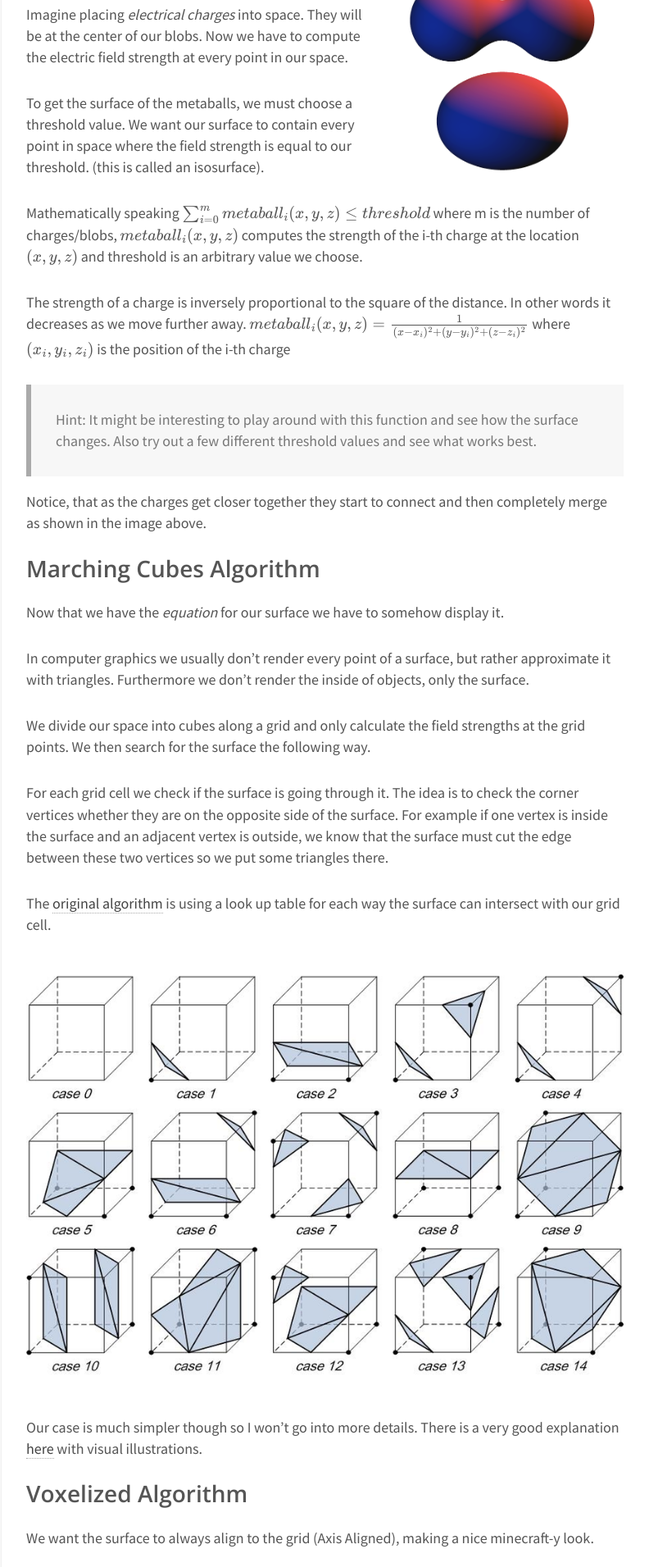
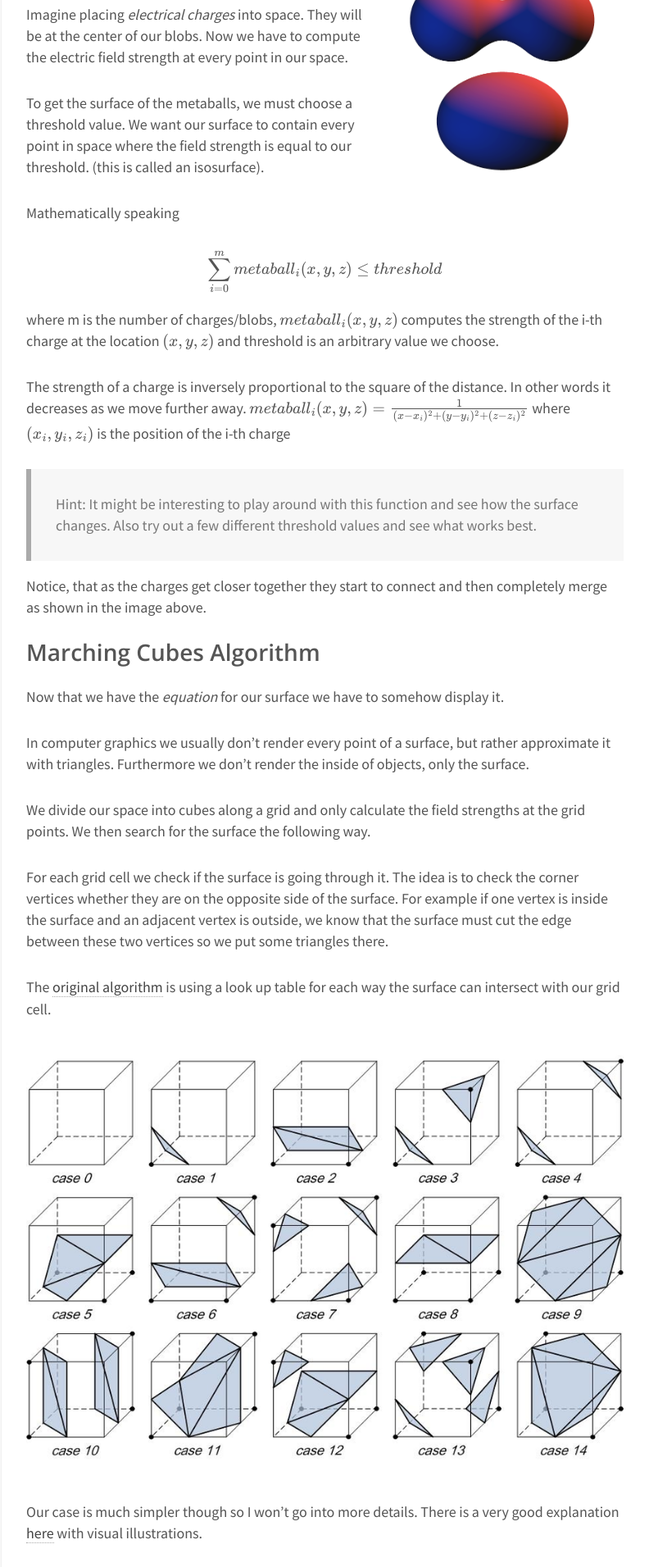
Before and after one commit to Dawars/dawars.github.io, a Jekyll site: the page built from _posts/2014-11-05-liquid-blobs-voxelized-marching-cubes-minecraft.md, in a window 1280 px wide. Shown: the part 1948-3859 px from the top of the page at 82% size, without its empty margins (54-846 px from the left). Built offline with Jekyll 4.4.1, drawn with Linux system fonts in a browser that asks for light colours; our own code applies the rules of GitHub Pages for plain Markdown files; formulas are drawn with MathJax 3; a script that is not in the unit is left out.

Commit message:
small fixes

```diff
--- a/_layouts/post.html
+++ b/_layouts/post.html
@@ -6,7 +6,7 @@ layout: default
         <div class="col-md-8">
             <p id="breadcrumbs">
                 <span class="glyphicon glyphicon-home"></span>
-                <a href="https://wp-themes.com/" rel="home">Home</a>
+                <a href="/" rel="home">Home</a>
                 <span class="glyphicon glyphicon-chevron-right"></span>
                 <a href="#" rel="category">{{page.categories | first | capitalize}}
                 </a>
@@ -15,7 +15,7 @@ layout: default
                      class="post-19 post type-post status-publish format-standard hentry category-uncategorized tag-boat tag-lake">
 
                 <h1 id="post-title">{{ page.title }}</h1>
-                {{ content | replace: '<!--more-->', '<a class="anchor" id="read-more" style="display: block; position: relative; top: -99px; visibility: hidden;"></a>' }}
+                {{ content | replace: '<!--more-->', '<a class="anchor" id="read-more" style="display: block; position: relative; top: -20px; visibility: hidden;"></a>' }}
 
                 <div class="post-meta clearfix ">
                     <p class="author-date">
--- a/_posts/2014-11-05-liquid-blobs-voxelized-marching-cubes-minecraft.md
+++ b/_posts/2014-11-05-liquid-blobs-voxelized-marching-cubes-minecraft.md
@@ -29,7 +29,11 @@ Imagine placing _electrical charges_ into space. They will be at the center of o
 
 To get the surface of the metaballs, we must choose a threshold value. We want our surface to contain every point in space where the field strength is equal to our threshold. (this is called an isosurface).
 
-Mathematically speaking $$  \sum_{i=0}^{m} metaball_{i}(x, y, z) \leq threshold$$ where m is the number of charges/blobs, $$metaball_{i}(x, y, z)$$ computes the strength of the i-th charge at the location $$(x, y, z)$$ and threshold is an arbitrary value we choose.
+Mathematically speaking
+
+$$  \sum_{i=0}^{m} metaball_{i}(x, y, z) \leq threshold$$
+
+where m is the number of charges/blobs, $$metaball_{i}(x, y, z)$$ computes the strength of the i-th charge at the location $$(x, y, z)$$ and threshold is an arbitrary value we choose.
 
 The strength of a charge is inversely proportional to the square of the distance. In other words it decreases as we move further away. $$ metaball_{i}(x, y, z)=\frac{1}{(x-x_{i})^2+(y-y_{i})^2+(z-z_{i})^2} $$ where $$(x_{i}, y_{i}, z_{i})$$ is the position of the i-th charge
 
--- a/index.html
+++ b/index.html
@@ -32,6 +32,8 @@ title: Dawars' Blog
                     </p>
                     <p class="post-tags"><span class="glyphicon glyphicon-tags"></span>
                         <!--TODO tags-->
+                        {{page.tags | capitalize | join: '/ '}}
+
                         <a
                                 href="https://demo.wpmultiverse.com/franklin/tag/history/">history</a> <span
                                 class="slash"> / </span><a
```
